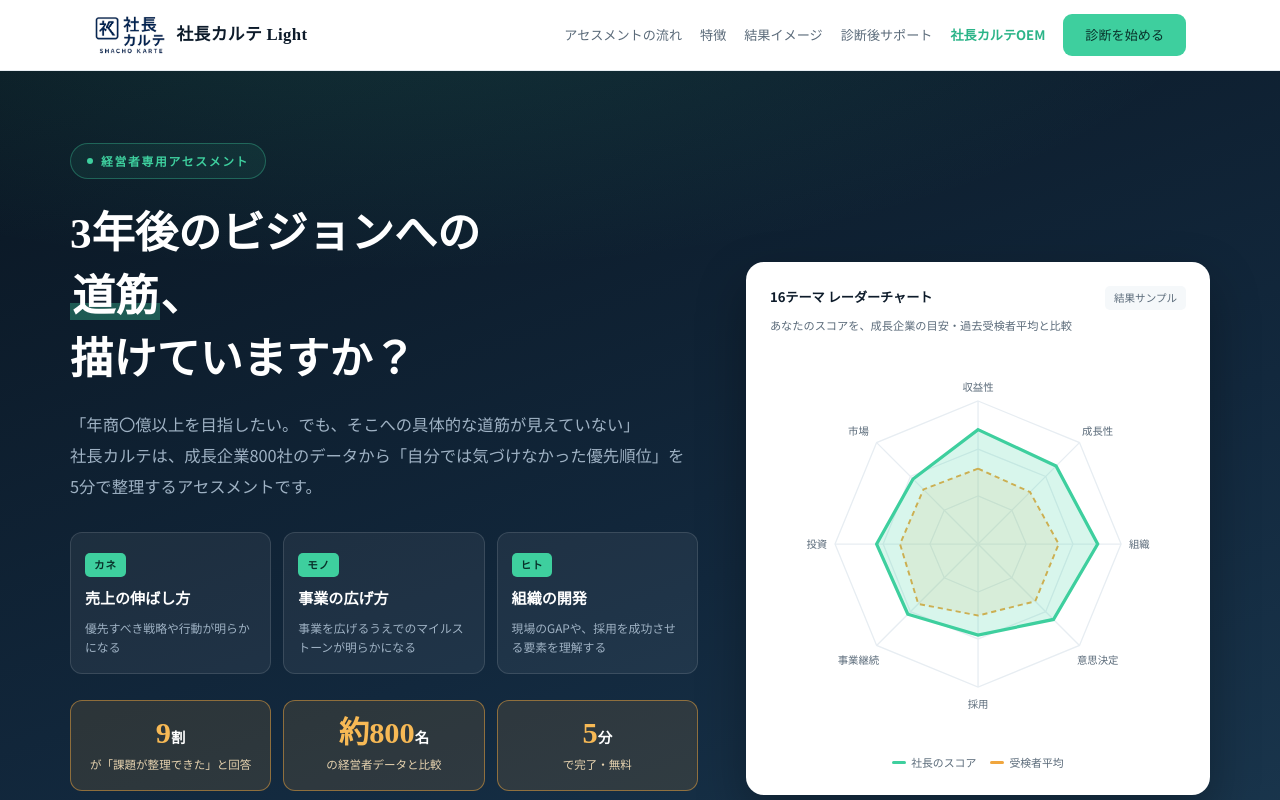
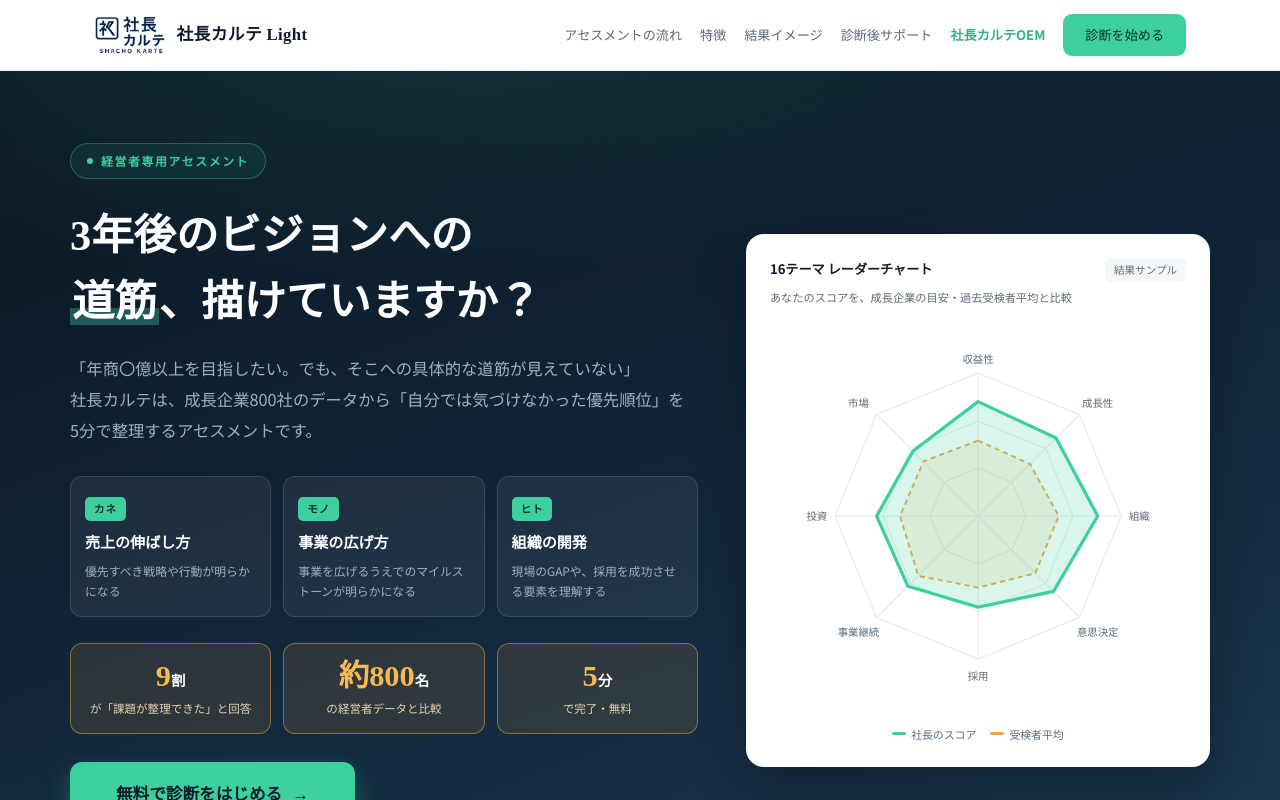
Before and after one commit to tworails-sato/shacho-karte-demo, a Next.js app: page / in a window 1280 px wide. Shown: the top 800 px of the page. Built offline with nearby package versions, Linux system fonts and the light colour scheme.

Commit message:
Fix hero headline line breaks

```diff
--- a/app/page.tsx
+++ b/app/page.tsx
@@ -137,7 +137,8 @@
         .kv-in{position:relative;max-width:1140px;margin:0 auto;display:grid;grid-template-columns:1.15fr 0.85fr;gap:48px;align-items:center;}
         .kv-eyebrow{display:inline-flex;align-items:center;gap:8px;font-size:0.74rem;font-weight:700;letter-spacing:0.14em;color:var(--mint);border:1px solid rgba(62,207,158,0.35);background:rgba(62,207,158,0.08);padding:7px 16px;border-radius:999px;margin-bottom:24px;}
         .kv-eyebrow::before{content:"";width:6px;height:6px;border-radius:50%;background:var(--mint);}
-        .kv-title{font-family:'Noto Serif JP',serif;font-size:clamp(1.9rem,3.6vw,2.7rem);font-weight:700;line-height:1.45;color:#fff;margin:0 0 18px;word-break:auto-phrase;}
+        .kv-title{font-family:'Noto Serif JP',serif;font-size:clamp(2rem,3.4vw,2.65rem);font-weight:700;line-height:1.55;color:#fff;margin:0 0 18px;word-break:keep-all;}
+        .kv-title-line{display:block;white-space:nowrap;}
         .kv-title .u{background:linear-gradient(transparent 64%,rgba(62,207,158,0.35) 64%);padding:0 2px;}
         .kv-lead{font-size:clamp(0.92rem,1.4vw,1.02rem);line-height:1.9;color:var(--muted-light);margin:0 0 30px;word-break:auto-phrase;}
         .kv-benefits{display:grid;grid-template-columns:repeat(3,1fr);gap:12px;margin-bottom:26px;}
@@ -321,6 +322,7 @@
         }
         @media(max-width:560px){
           .hd-logo-txt{display:none;}
+          .kv-title{font-size:clamp(1.75rem,8vw,2.15rem);line-height:1.55;}
           .kv-benefits{grid-template-columns:1fr;}
           .kv-benefit{display:flex;align-items:center;gap:12px;}
           .kv-benefit-key{margin-bottom:0;}
@@ -358,11 +360,8 @@
           <div className="kv-text">
             <span className="kv-eyebrow">経営者専用アセスメント</span>
             <h1 className="kv-title">
-              3年後のビジョンへの
-              <br />
-              <span className="u">道筋</span>、
-              <br />
-              描けていますか？
+              <span className="kv-title-line">3年後のビジョンへの</span>
+              <span className="kv-title-line"><span className="u">道筋</span>、描けていますか？</span>
             </h1>
             <p className="kv-lead">
               「年商〇億以上を目指したい。でも、そこへの具体的な道筋が見えていない」<br />
```
